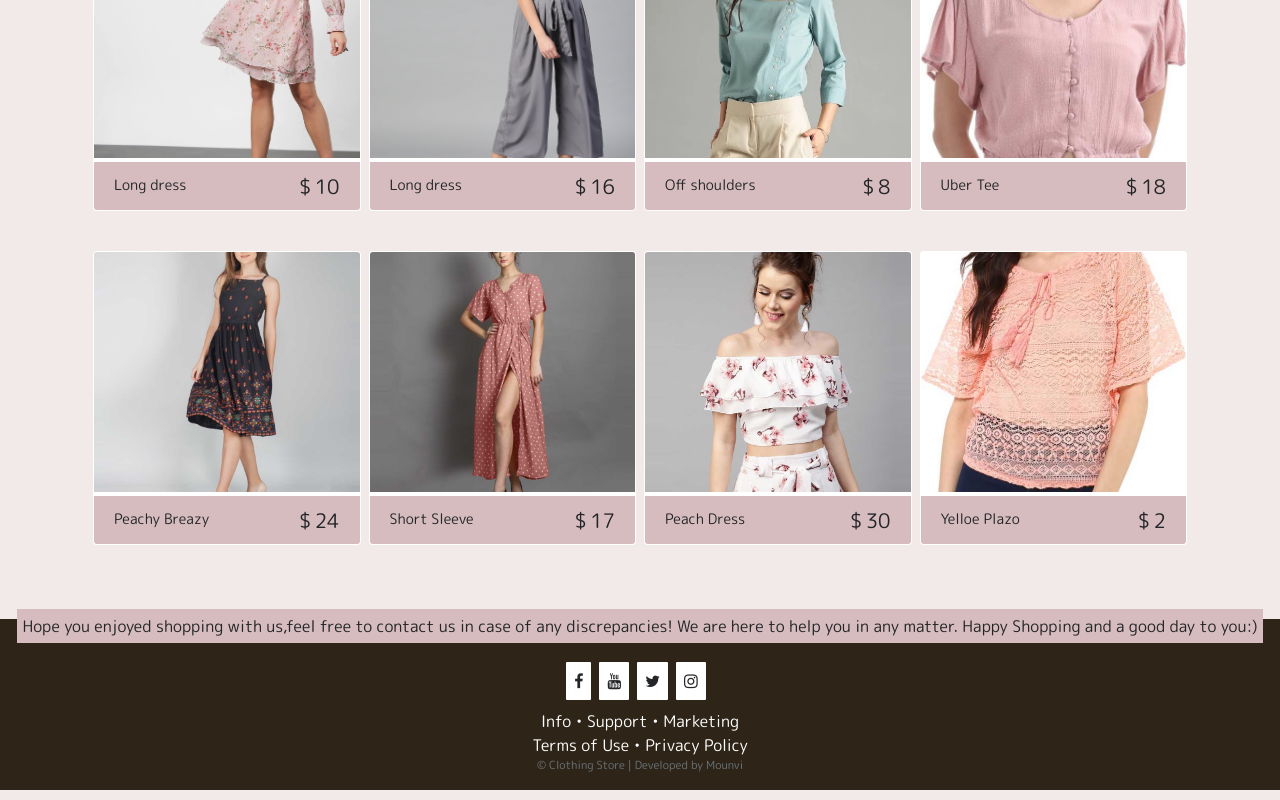
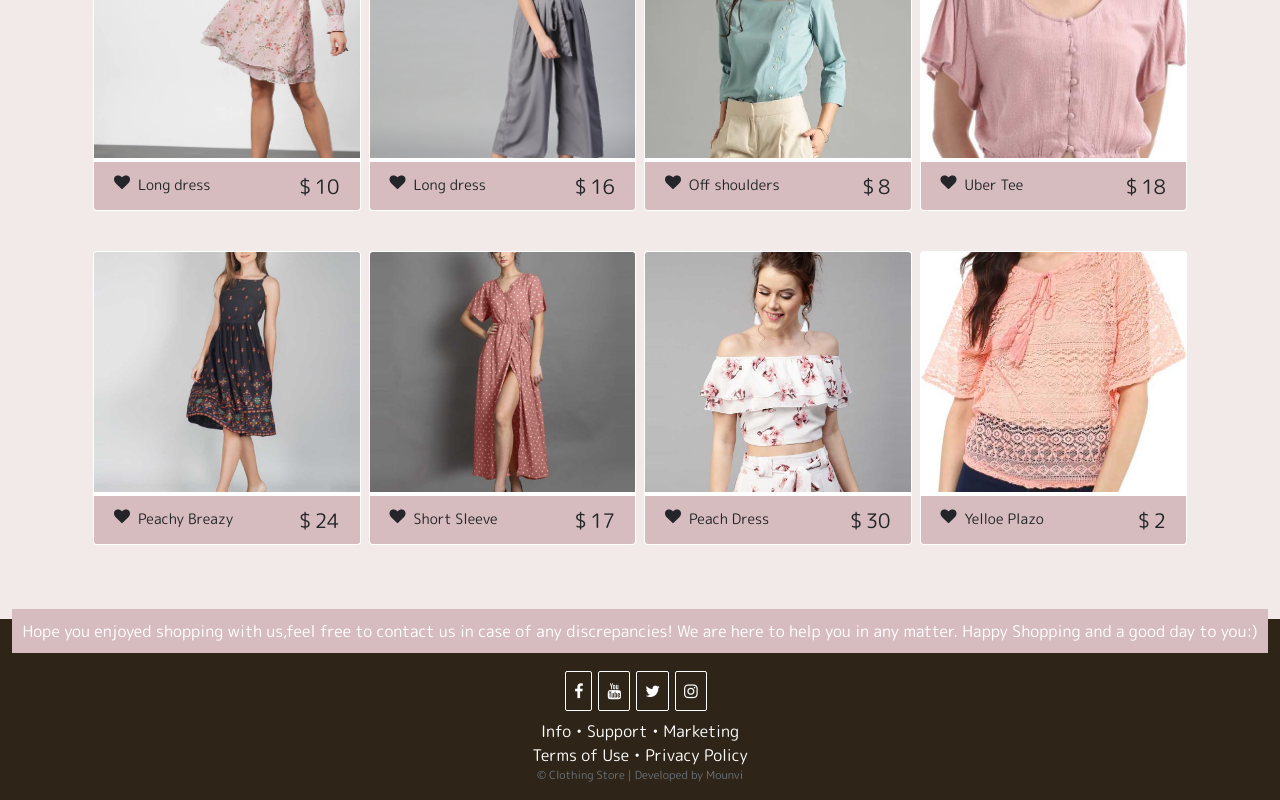
Before and after one commit to mounvip1525/LocalStocks, a React (Create React App) app: page / in a window 1280 px wide. Shown: the part 301-1101 px from the top of the page. Built offline with nearby package versions, Linux system fonts and the light colour scheme.

Commit message:
favourites option added

```diff
--- a/src/App.css
+++ b/src/App.css
@@ -8,6 +8,8 @@ body{
   font-family: "M PLUS Rounded 1c" !important;
   color:var(--blackOne) !important;
   background:var(--purpleTwo) !important;
+  overflow-x: scroll !important;
+  position:relative !important;
 }
 /* title */
 .heading{
@@ -155,19 +157,26 @@ ul{
   margin-bottom:0 !important;
   background:var(--purpleOne) !important;
   text-align: justify;
+  /* position:absolute; */
+  left:0 !important;
+  bottom:0 !important;
+  width:100%;
+  /* overflow-x: auto; */
 }
 .bottom{
   background:#D6BCBE;
-  padding:5px;
+  padding:10px;
   margin-top:-10px;
   margin-bottom:10px;
+  color:white;
 }
 .footer>h1{
   margin-bottom:0 !important;
 }
 .footer-icons{
   padding:8px;
-  background:white;
+  outline:1px solid white;
+  color:white;
   border-radius: 1px;
 }
 .footer-text{
--- a/src/components/Product.js
+++ b/src/components/Product.js
@@ -5,14 +5,14 @@ import PropTypes from 'prop-types';
 import { ProductConsumer } from '../context';
 export default class Product extends Component {
     render() {
-        const { id, title, img, price, inCart } = this.props.product;
+        const { id, title, img, price, inCart, favourite } = this.props.product;
         return (
             <ProductWrapper className="col-9 mx-auto col-md-6 col-lg-3 my-3 p-1 mb-0 my-3">
                 <div className="card">
                     <ProductConsumer>
                         {value=>(
-                        <div className="img-container p-0"
-                            onClick={()=>{value.handleDetail(id)}}>
+                    <div>
+                        <div className="img-container p-0" onClick={()=>{value.handleDetail(id)}}>
                             <Link to="/details">
                                 <img src={img} alt="product" className="card-img-top product-img" />
                             </Link>
@@ -25,14 +25,19 @@ export default class Product extends Component {
                                 }
                             </button>
                         </div>
-                        )}
+                        <div className="card-footer d-flex justify-content-between mt-1">
+                            <div className="d-flex">
+                                {favourite ? <i className="fa fa-heartbeat mr-2" onClick={()=>{value.addToFavourites(id)}}/> :
+                                             <i className="fa fa-heart mr-2" onClick={()=>{value.addToFavourites(id)}} />}
+                                <p className="align-self-center mb-0 text-footer">{title}</p>
+                            </div>
+                            <h5 className="mb-0">
+                                <span className="mr-1">$</span>{price}
+                            </h5>
+                        </div>
+                    </div>
+                     )}
                     </ProductConsumer>
-                    <div className="card-footer d-flex justify-content-between mt-1">
-                        <p className="align-self-center mb-0 text-footer">{title}</p>
-                        <h5 className="mb-0">
-                            <span className="mr-1">$</span>{price}
-                        </h5>
-                    </div>
                 </div>
             </ProductWrapper>
         )
--- a/src/context.js
+++ b/src/context.js
@@ -10,7 +10,8 @@ class ProductProvider extends Component {
         // products:storeProducts,
         products:[],
         detailProduct:detailProduct,
-        cart:storeProducts,
+        favourites:[],
+        cart:[],
         modalOpen:false,
         modalProduct:detailProduct,
         cartSubTotal:0,
@@ -43,6 +44,27 @@ class ProductProvider extends Component {
         this.setState(()=>{
             return { detailProduct: productForDetail }
         })
+    }
+    addToFavourites=(id)=>{
+        // console.log(`add to cart.id is ${id}`);
+        let tempProducts=[...this.state.products];
+        const index=tempProducts.indexOf(this.getItem(id));
+        const product=tempProducts[index];
+        product.favourite=!product.favourite;
+        let tempFavourites=[...this.state.favourites];
+        // console.log("----",tempFavourites)
+        // console.log(product.favourite)
+        if(product.favourite){
+            this.setState(()=>{
+                return{ products:tempProducts,favourites:[...this.state.favourites,product] };
+            },()=>{console.log("added to favourites")});
+        } else {
+            tempFavourites.splice(index,1)
+            this.setState(()=>{
+                return{ products:tempProducts,favourites:tempFavourites };
+            },()=>{console.log("removed from favourites")});
+        }
+        // console.log(this.state.favourites)
     }
     addToCart=(id)=>{
         // console.log(`add to cart.id is ${id}`);
@@ -142,6 +164,7 @@ class ProductProvider extends Component {
         return (
             <ProductContext.Provider
                 value={{...this.state,handleDetail:this.handleDetail,
+                                      addToFavourites:this.addToFavourites,
                                       addToCart:this.addToCart,
                                       openModal:this.openModal,
                                       closeModal:this.closeModal,
--- a/src/data.js
+++ b/src/data.js
@@ -15,7 +15,8 @@ export const storeProducts = [
         "refundable"
       ],
       count: 0,
-      total: 0
+      total: 0,
+      favorite:false
     },
     {
       id: 2,
@@ -33,7 +34,8 @@ export const storeProducts = [
         "refundable"
       ],
       count: 0,
-      total: 0
+      total: 0,
+      favourite:false
     },
     {
       id: 3,
@@ -51,7 +53,8 @@ export const storeProducts = [
         "refundable"
       ],
       count: 0,
-      total: 0
+      total: 0,
+      favourite:false
     },
     {
       id: 4,
@@ -69,7 +72,8 @@ export const storeProducts = [
         "refundable"
       ],
       count: 0,
-      total: 0
+      total: 0,
+      favourite:false
     },
     {
       id: 5,
@@ -87,7 +91,8 @@ export const storeProducts = [
         "refundable"
       ],
       count: 0,
-      total: 0
+      total: 0,
+      favourite:false
     },
     {
       id: 6,
@@ -105,7 +110,8 @@ export const storeProducts = [
         "refundable"
       ],
       count: 0,
-      total: 0
+      total: 0,
+      favourite:false
     },
     {
       id: 7,
@@ -123,7 +129,8 @@ export const storeProducts = [
         "refundable"
       ],
       count: 0,
-      total: 0
+      total: 0,
+      favourite:false
     },
     {
       id: 8,
@@ -141,7 +148,8 @@ export const storeProducts = [
         "refundable"
       ],
       count: 0,
-      total: 0
+      total: 0,
+      favourite:false
     }
   ];
 
@@ -161,5 +169,6 @@ export const storeProducts = [
       "refundable"
     ],
     count: 0,
-    total: 0
+    total: 0,
+    favourite:false
   };
```
Also changed, not shown: 1 other file (tests, documents, lock files or other folders).
